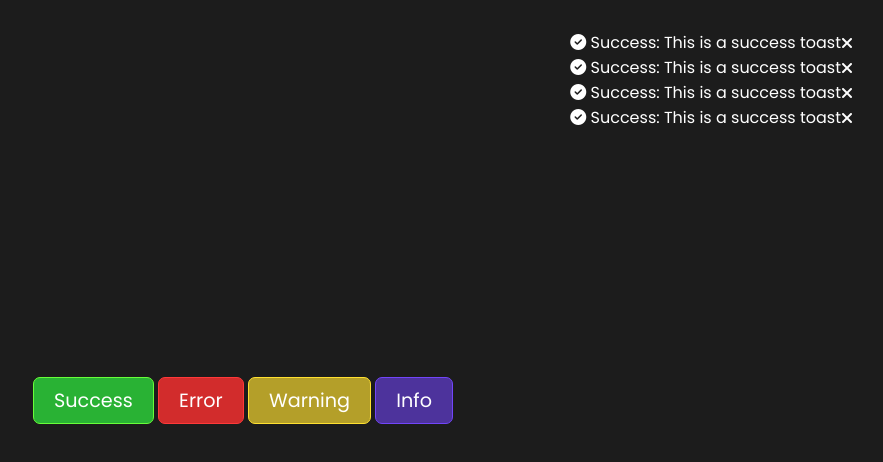
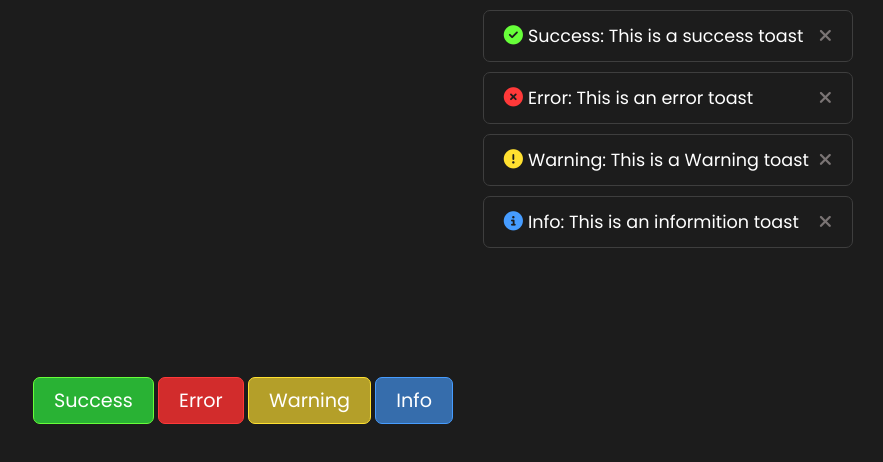
Before and after one commit to MokatilDev/Toast-Notification, a plain HTML site: page index.html in a window 1280 px wide. Shown: the whole page, without its empty margins (397-1280 px from the left). Drawn offline with nearby package versions, Linux system fonts and the light colour scheme.

Commit message:
Add Style

```diff
--- a/index.html
+++ b/index.html
@@ -17,32 +17,32 @@
     <div class="Notifications">
         <div class="Notification">
             <div class="TitlesOfNotification">
-                <span class="icon"><i class="fa-solid fa-circle-check"></i></span>
+                <span class="icon success"><i class="fa-solid fa-circle-check"></i></span>
                 <span class="Title">Success: This is a success toast</span>
             </div>
             <i class="fa-solid fa-xmark"></i>
         </div>
 
         <div class="Notification">
-            <div class="Titles">
-                <span class="icon"><i class="fa-solid fa-circle-check"></i></span>
-                <span class="Title">Success: This is a success toast</span>
+            <div class="TitlesOfNotification">
+                <span class="icon error"><i class="fa-solid fa-circle-xmark"></i></span>
+                <span class="Title">Error: This is an error toast</span>
             </div>
             <i class="fa-solid fa-xmark"></i>
         </div>
 
         <div class="Notification">
-            <div class="Titles">
-                <span class="icon"><i class="fa-solid fa-circle-check"></i></span>
-                <span class="Title">Success: This is a success toast</span>
+            <div class="TitlesOfNotification">
+                <span class="icon warning"><i class="fa-sharp fa-solid fa-circle-exclamation"></i></span>
+                <span class="Title">Warning: This is a Warning toast</span>
             </div>
             <i class="fa-solid fa-xmark"></i>
         </div>
 
         <div class="Notification">
-            <div class="Titles">
-                <span class="icon"><i class="fa-solid fa-circle-check"></i></span>
-                <span class="Title">Success: This is a success toast</span>
+            <div class="TitlesOfNotification">
+                <span class="icon info"><i class="fa-solid fa-circle-info"></i></span>
+                <span class="Title">Info: This is an informition toast</span>
             </div>
             <i class="fa-solid fa-xmark"></i>
         </div>
--- a/style.css
+++ b/style.css
@@ -17,8 +17,8 @@
     --Color-Button: #7a7474;
     --Bg-Button: #1C1C1C;
     --Boder: #3E3E3E;
-    --Color-Basic: #7245FA;
-    --Boder-Basic: #7245fa93;
+    --Color-Basic: #469cff;
+    --Boder-Basic: #469cffa2;
     --Bg-correct: #30ff41a8;
     --boder-correct : #67ff39;
     --Bg-incorrect : #ff3030cc;
@@ -66,11 +66,49 @@ button{
 
 .Notifications{
     position: fixed;
-    top: 30px;
+    top: 0px;
     right: 30px;
 }
 .Notification{
     display: flex;
     align-items: center;
     justify-content: space-between;
+    padding: 12px 20px;
+    background-color: var(--Bg-Button);
+    border: 1px solid var(--Boder);
+    border-radius: 7px;
+    margin-top: 10px;
 }
+
+.TitlesOfNotification span{
+    font-size: 1.1rem;
+}
+.TitlesOfNotification{
+    display: flex;
+    gap: 5px;
+    align-items: center;
+    justify-content: center;
+}
+
+.icon i{
+    color: var(--boder-correct);
+    font-size: 1.2rem;
+}
+
+.fa-xmark{
+    color: var(--Color-Button);
+    font-size: 1.1rem;
+    cursor: pointer;
+    margin-left: 10px;
+}
+
+.icon.error i{
+    color: var(--Boder-incorrect);
+}
+.icon.warning i{
+    color: var(--boder-Warning);
+}
+
+.icon.info i{
+    color: var(--Color-Basic);
+}
```
